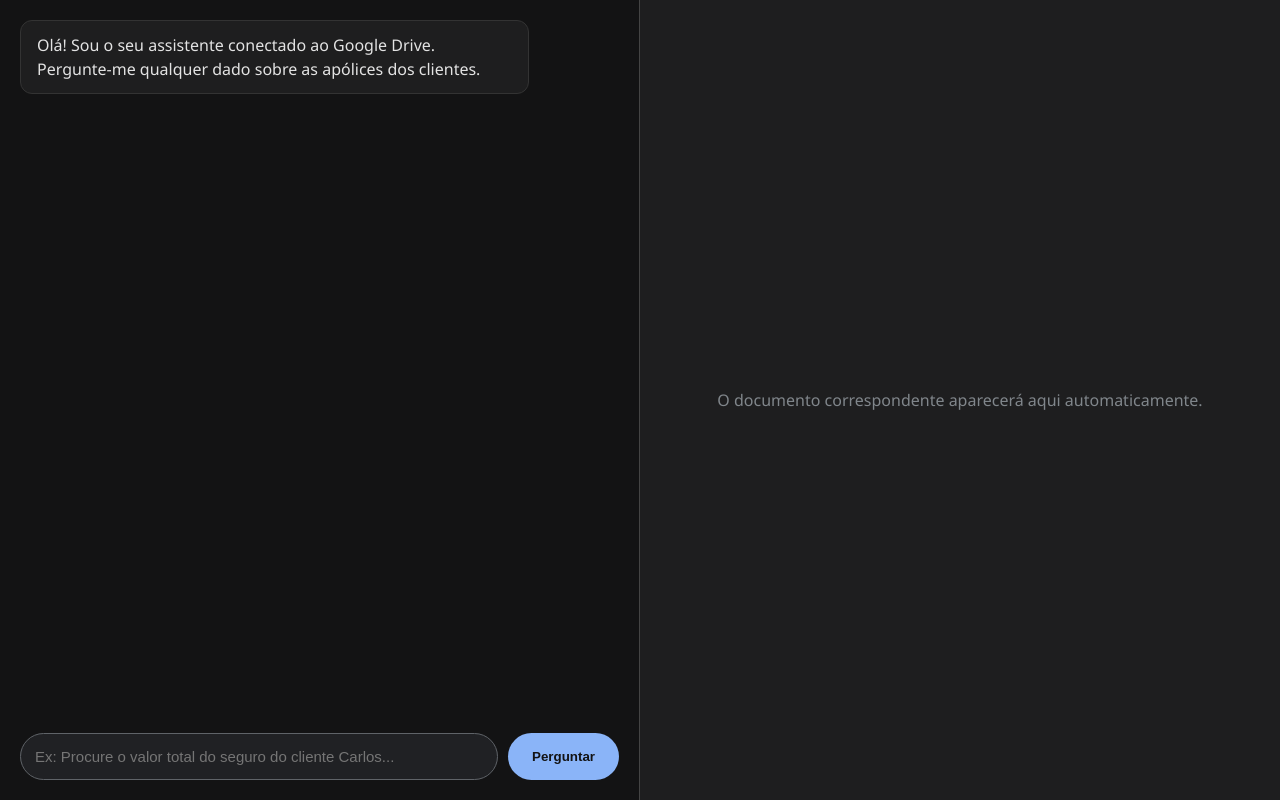
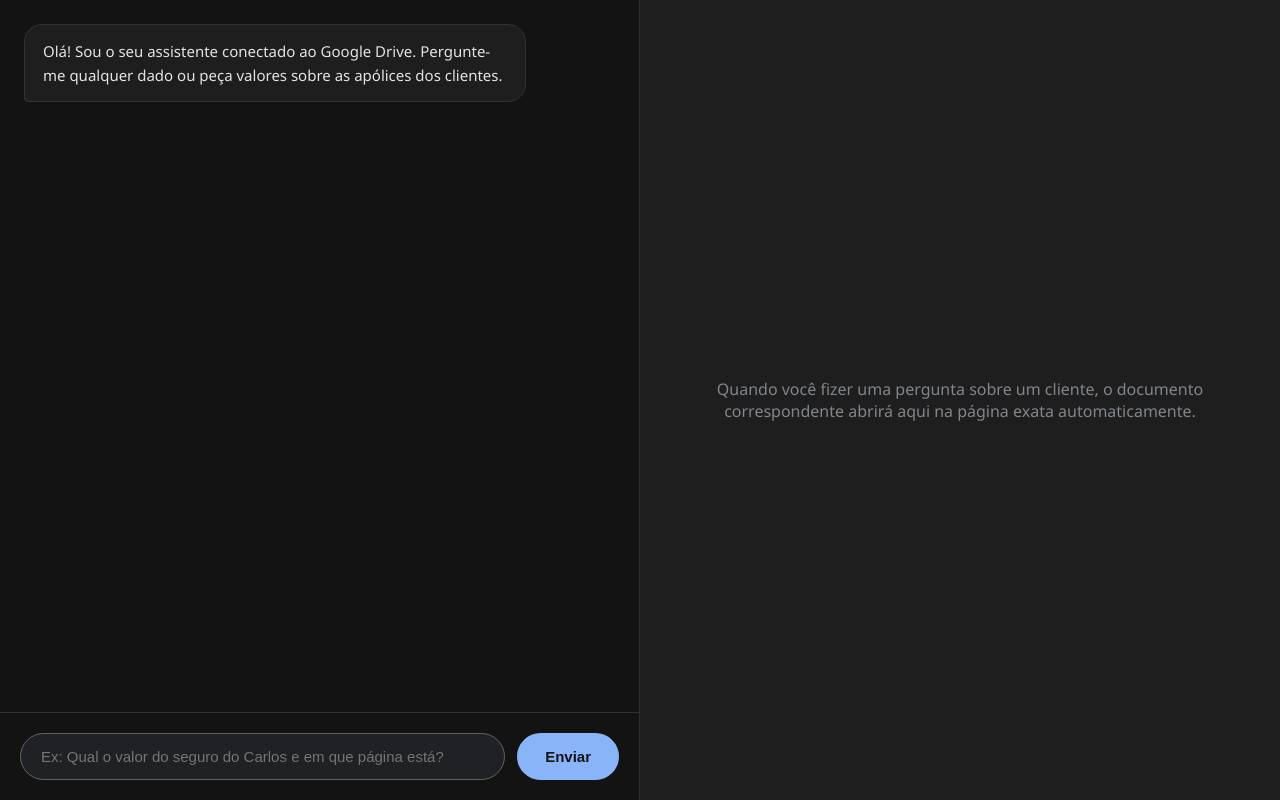
Before and after one commit to RenanMor/AssistenteADM, a website: page index.html in a window 1280 px wide. Drawn offline with Linux system fonts and the light colour scheme.

Commit message:
Update index.html

```diff
--- a/index.html
+++ b/index.html
@@ -6,44 +6,50 @@
     <title>Workspace Gemini Privado</title>
     <style>
         * { box-sizing: border-box; }
-        body { font-family: 'Segoe UI', Arial, sans-serif; margin: 0; padding: 0; background-color: #131314; color: #e3e3e3; height: 100vh; display: flex; }
+        body { font-family: 'Segoe UI', Arial, sans-serif; margin: 0; padding: 0; background-color: #131314; color: #e3e3e3; height: 100vh; display: flex; overflow: hidden; }
 
-        /* Layout dividido */
-        .chat-section { width: 50%; height: 100%; display: flex; flex-direction: column; border-right: 1px solid #444; }
+        /* Layout dividido 50/50 */
+        .chat-section { width: 50%; height: 100%; display: flex; flex-direction: column; border-right: 1px solid #2f2f30; }
         .pdf-section { width: 50%; height: 100%; background-color: #1e1e1f; display: flex; align-items: center; justify-content: center; position: relative; }
 
         /* Histórico do Chat */
-        .chat-history { flex: 1; padding: 20px; overflow-y: auto; display: flex; flex-direction: column; gap: 15px; }
-        .mensagem { padding: 12px 16px; border-radius: 12px; max-width: 85%; line-height: 1.5; }
-        .user { background-color: #2b2a2a; align-self: flex-end; color: #fff; }
-        .gemini { background-color: #1e1e1f; align-self: flex-start; border: 1px solid #333; }
+        .chat-history { flex: 1; padding: 24px; overflow-y: auto; display: flex; flex-direction: column; gap: 16px; }
+        .mensagem { padding: 14px 18px; border-radius: 18px; max-width: 85%; line-height: 1.6; font-size: 15px; word-wrap: break-word; }
+        .user { background-color: #2b2a2a; align-self: flex-end; color: #fff; border-bottom-right-radius: 4px; }
+        .gemini { background-color: #1e1e1f; align-self: flex-start; border: 1px solid #333; border-bottom-left-radius: 4px; }
 
-        /* Barra de Entrada */
-        .input-container { padding: 20px; background-color: #131314; display: flex; gap: 10px; }
-        input[type="text"] { flex: 1; padding: 14px; background: #202124; border: 1px solid #5f6368; border-radius: 24px; color: white; font-size: 15px; outline: none; }
+        /* Barra de Entrada de Texto inferior */
+        .input-container { padding: 20px; background-color: #131314; display: flex; gap: 12px; border-top: 1px solid #2f2f30; }
+        input[type="text"] { flex: 1; padding: 14px 20px; background: #202124; border: 1px solid #5f6368; border-radius: 28px; color: white; font-size: 15px; outline: none; transition: border-color 0.2s; }
         input[type="text"]:focus { border-color: #8ab4f8; }
-        button { background: #8ab4f8; color: #131314; border: none; padding: 0 24px; border-radius: 24px; font-weight: bold; cursor: pointer; transition: 0.2s; }
+        button { background: #8ab4f8; color: #131314; border: none; padding: 0 28px; border-radius: 28px; font-weight: bold; font-size: 15px; cursor: pointer; transition: background 0.2s; }
         button:hover { background: #aecbfa; }
 
-        /* Preview PDF */
-        iframe { width: 100%; height: 100%; border: none; display: none; }
-        .placeholder-pdf { color: #80868b; text-align: center; font-size: 16px; }
+        /* Preview Lateral do PDF */
+        iframe { width: 100%; height: 100%; border: none; display: none; background: white; }
+        .placeholder-pdf { color: #80868b; text-align: center; font-size: 16px; padding: 40px; line-height: 1.4; }
+
+        /* Animaçãozinha de Digitação (Três pontinhos) */
+        .typing-dots span { display: inline-block; width: 6px; height: 6px; background: #8ab4f8; border-radius: 50%; margin-right: 3px; animation: blink 1.4s infinite both; }
+        .typing-dots span:nth-child(2) { animation-delay: .2s; }
+        .typing-dots span:nth-child(3) { animation-delay: .4s; }
+        @keyframes blink { 0% { opacity: .2; } 20% { opacity: 1; } 100% { opacity: .2; } }
     </style>
 </head>
 <body>
 
     <div class="chat-section">
         <div class="chat-history" id="chatHistory">
-            <div class="mensagem gemini">Olá! Sou o seu assistente conectado ao Google Drive. Pergunte-me qualquer dado sobre as apólices dos clientes.</div>
+            <div class="mensagem gemini">Olá! Sou o seu assistente conectado ao Google Drive. Pergunte-me qualquer dado ou peça valores sobre as apólices dos clientes.</div>
         </div>
         <div class="input-container">
-            <input type="text" id="userInput" placeholder="Ex: Procure o valor total do seguro do cliente Carlos..." onkeypress="if(event.key === 'Enter') enviarMensagem()">
-            <button onclick="enviarMensagem()">Perguntar</button>
+            <input type="text" id="userInput" placeholder="Ex: Qual o valor do seguro do Carlos e em que página está?" onkeypress="if(event.key === 'Enter') enviarMensagem()">
+            <button onclick="enviarMensagem()">Enviar</button>
         </div>
     </div>
 
     <div class="pdf-section">
-        <div class="placeholder-pdf" id="pdfPlaceholder">O documento correspondente aparecerá aqui automaticamente.</div>
+        <div class="placeholder-pdf" id="pdfPlaceholder">Quando você fizer uma pergunta sobre um cliente, o documento correspondente abrirá aqui na página exata automaticamente.</div>
         <iframe id="pdfViewer"></iframe>
     </div>
 
@@ -53,21 +59,26 @@ async function enviarMensagem() {
     const texto = input.value.trim();
     if (!texto) return;
 
+    // Limpa o campo de entrada imediatamente
     input.value = '';
     const history = document.getElementById('chatHistory');
 
-    // 1. Adicionar mensagem do usuário no chat
+    // 1. Renderiza a mensagem do usuário na tela
     history.innerHTML += `<div class="mensagem user">${texto}</div>`;
     history.scrollTop = history.scrollHeight;
 
-    // 2. Criar balão de carregamento do Gemini
+    // 2. Cria o balão de carregamento simulando o Gemini pensando
     const geminiId = 'gemini-' + Date.now();
-    history.innerHTML += `<div class="mensagem gemini" id="${geminiId}">A pesquisar na pasta do Google Drive...</div>`;
+    history.innerHTML += `
+        <div class="mensagem gemini" id="${geminiId}">
+            <div class="typing-dots">Analisando o Google Drive <span></span><span></span><span></span></div>
+        </div>
+    `;
     history.scrollTop = history.scrollHeight;
 
     try {
-        // Enviar para a função segura no Netlify
-        const response = await fetch('/.netlify/functions/gemini-workspace', {
+        // 3. Dispara a rota correta para o servidor Express do Render
+        const response = await fetch('/api/gemini-workspace', {
             method: 'POST',
             headers: { 'Content-Type': 'application/json' },
             body: JSON.stringify({ pergunta: texto })
@@ -75,22 +86,25 @@ async function enviarMensagem() {
 
         const dados = await response.json();
 
-        // Atualizar resposta no chat
+        // 4. Atualiza o balão do chat com a resposta em formato texto
         document.getElementById(geminiId).innerHTML = `<strong>Gemini:</strong> ${dados.resultado}`;
 
-        // Se encontrou o PDF e a página, carrega no visualizador do lado direito
+        // 5. Se o servidor retornou o link do PDF do Drive e o número da página, atualiza o frame lateral
         if (dados.pdfUrl && dados.pagina) {
             const iframe = document.getElementById('pdfViewer');
             const placeholder = document.getElementById('pdfPlaceholder');
 
             placeholder.style.display = 'none';
-            // Monta a URL direta de visualização do Google Drive saltando para a página correta
+            // Alimenta a URL do frame injetando a hash #page=X nativa dos navegadores
             iframe.src = `${dados.pdfUrl}#page=${dados.pagina}`;
             iframe.style.display = 'block';
         }
     } catch (erro) {
-        document.getElementById(geminiId).innerText = "Houve um erro ao processar a pesquisa no Drive.";
+        document.getElementById(geminiId).innerHTML = `<strong>Erro:</strong> Não foi possível processar a requisição no servidor.`;
     }
+
+    // Força a rolagem do chat para a última resposta
+    history.scrollTop = history.scrollHeight;
 }
 </script>
 </body>
```
